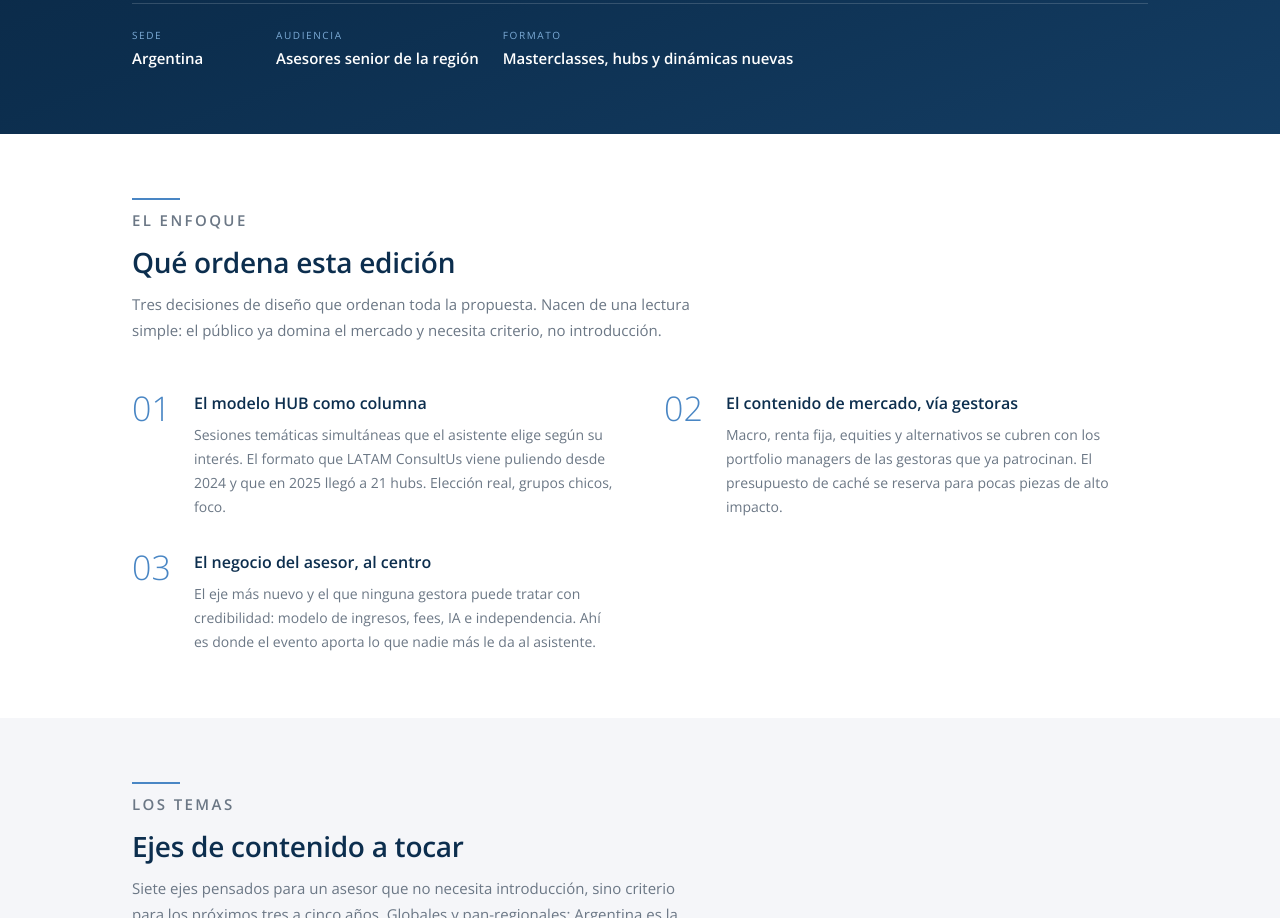
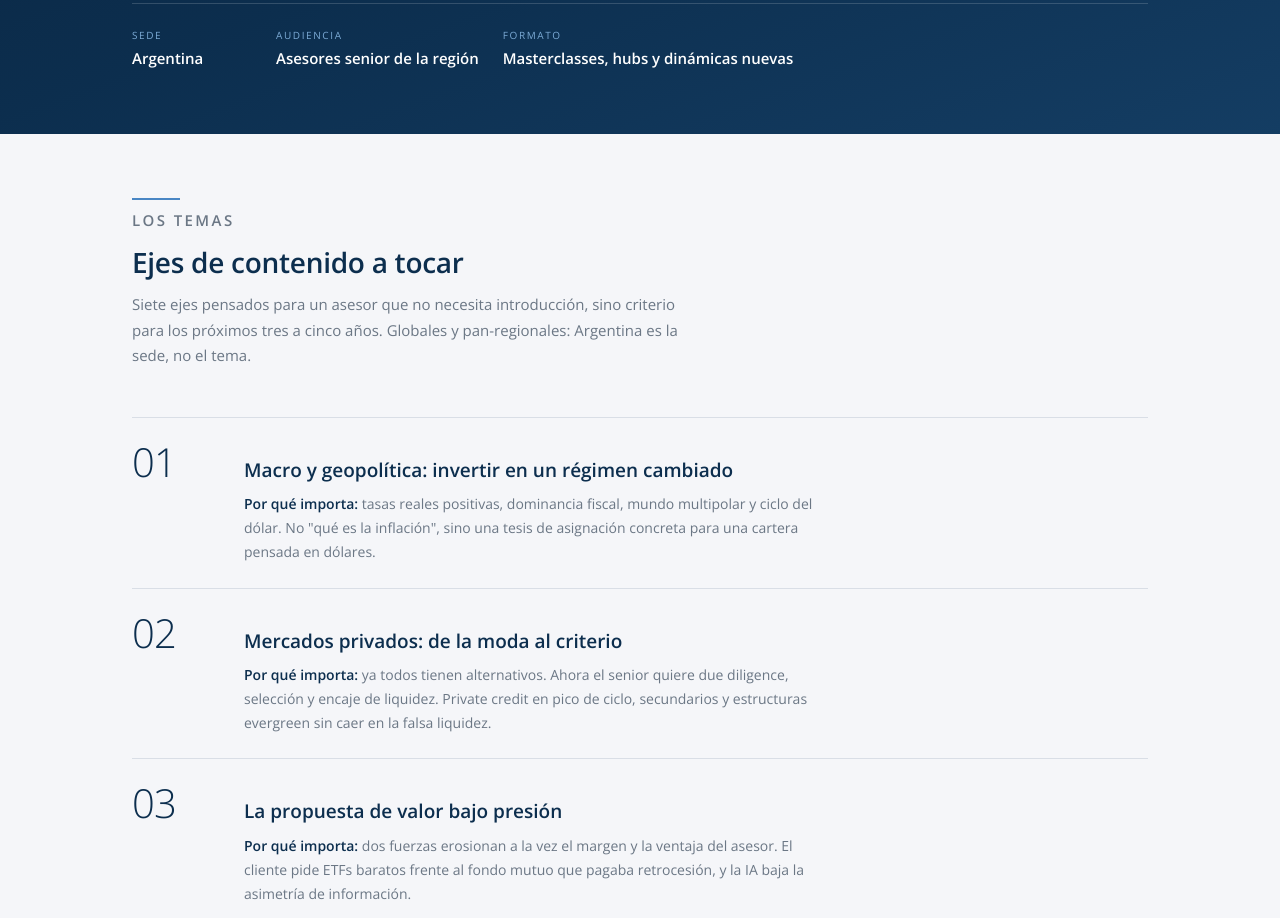
Before and after one commit to tinchomautner/kickoff-2027, a plain HTML site: page index.html in a window 1280 px wide. Shown: the part 609-1527 px from the top of the page. Drawn offline with Linux system fonts and the light colour scheme.

Commit message:
Quitar seccion El enfoque

```diff
--- a/index.html
+++ b/index.html
@@ -128,41 +128,6 @@
     </dl>
   </div>
 </header>
-
-<!-- ENFOQUE -->
-<section>
-  <div class="wrap">
-    <div class="sec-head">
-      <hr class="accent">
-      <p class="eyebrow">El enfoque</p>
-      <h2>Qué ordena esta edición</h2>
-      <p>Tres decisiones de diseño que ordenan toda la propuesta. Nacen de una lectura simple: el público ya domina el mercado y necesita criterio, no introducción.</p>
-    </div>
-    <div class="principles">
-      <div class="principle">
-        <div class="idx">01</div>
-        <div>
-          <h3>El modelo HUB como columna</h3>
-          <p>Sesiones temáticas simultáneas que el asistente elige según su interés. El formato que LATAM ConsultUs viene puliendo desde 2024 y que en 2025 llegó a 21 hubs. Elección real, grupos chicos, foco.</p>
-        </div>
-      </div>
-      <div class="principle">
-        <div class="idx">02</div>
-        <div>
-          <h3>El contenido de mercado, vía gestoras</h3>
-          <p>Macro, renta fija, equities y alternativos se cubren con los portfolio managers de las gestoras que ya patrocinan. El presupuesto de caché se reserva para pocas piezas de alto impacto.</p>
-        </div>
-      </div>
-      <div class="principle">
-        <div class="idx">03</div>
-        <div>
-          <h3>El negocio del asesor, al centro</h3>
-          <p>El eje más nuevo y el que ninguna gestora puede tratar con credibilidad: modelo de ingresos, fees, IA e independencia. Ahí es donde el evento aporta lo que nadie más le da al asistente.</p>
-        </div>
-      </div>
-    </div>
-  </div>
-</section>
 
 <!-- EJES -->
 <section class="soft">
```
